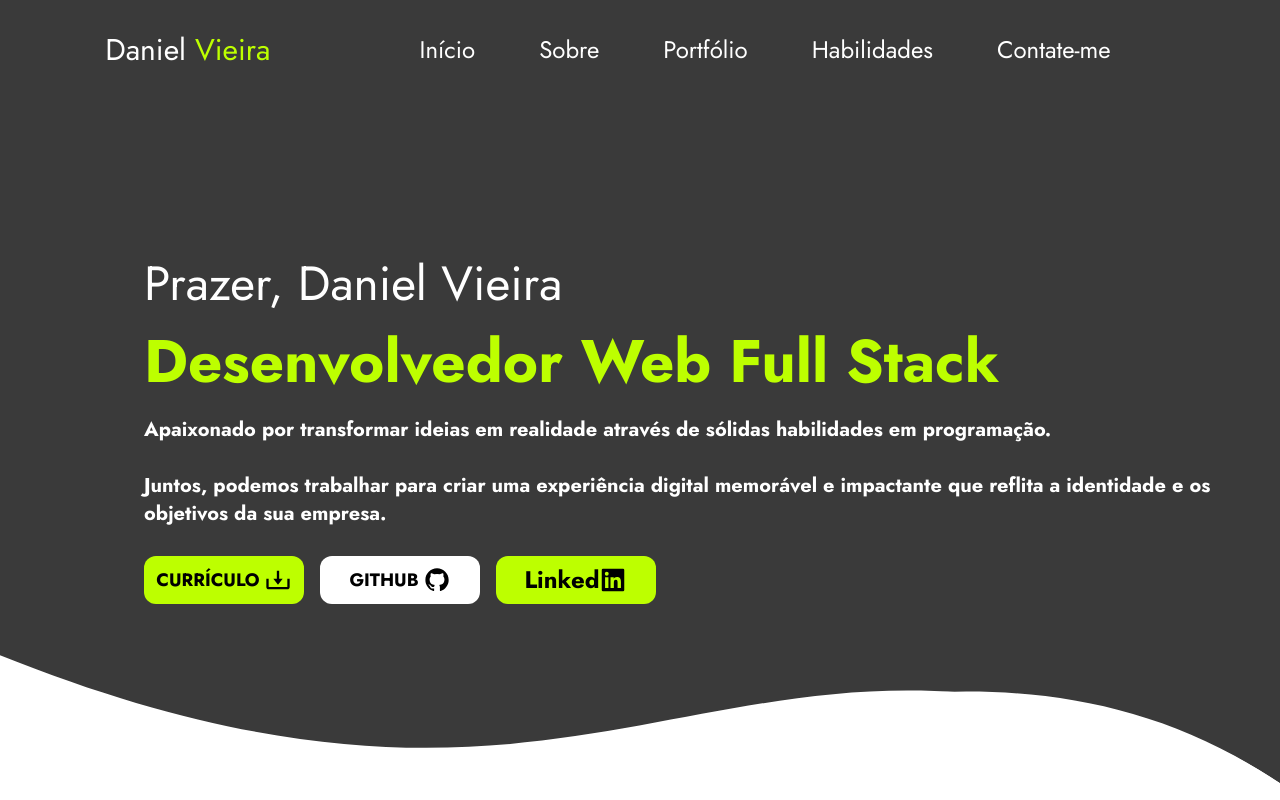
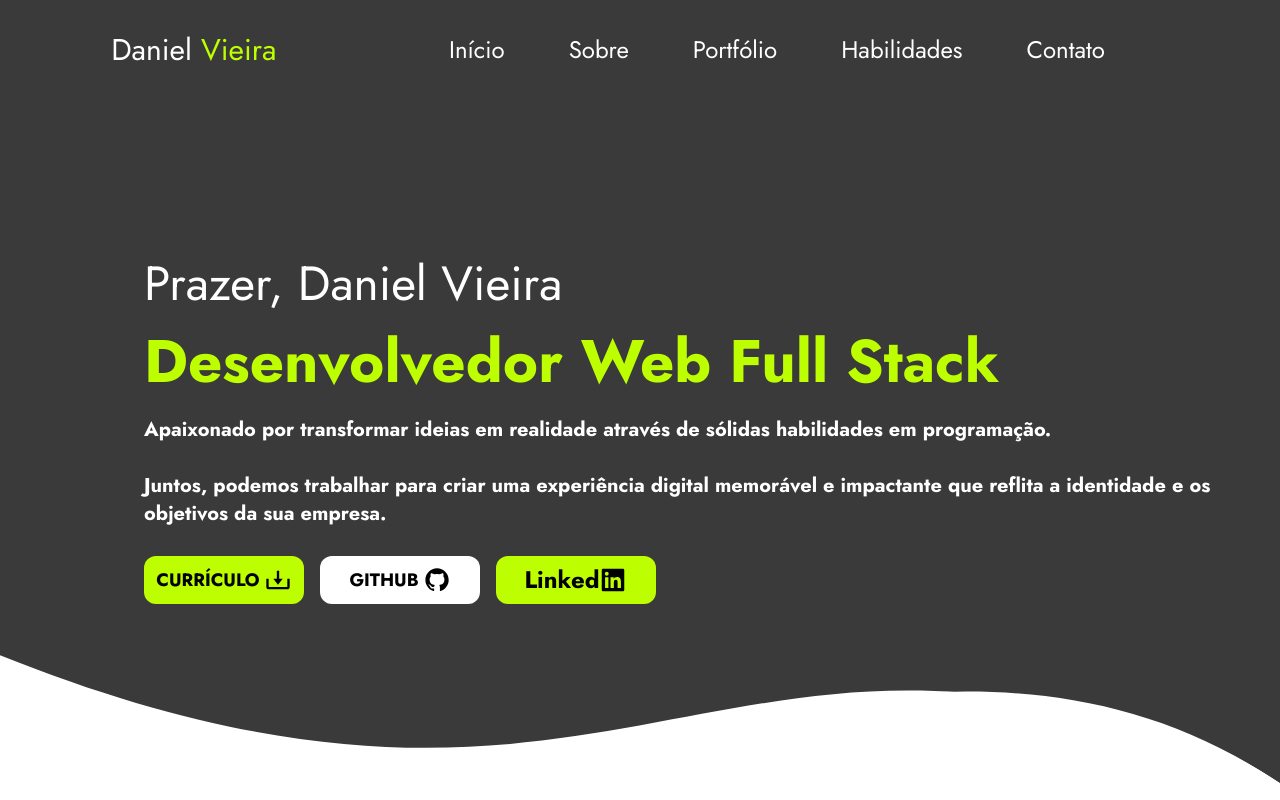
Before and after one commit to d-vieira/d-vieira-portfolio, a Next.js app: page / in a window 1280 px wide. Shown: the top 800 px of the page. Built offline with nearby package versions, Linux system fonts and the light colour scheme.

Commit message:
refactor: Contact section

```diff
--- a/src/app/page.tsx
+++ b/src/app/page.tsx
@@ -11,8 +11,10 @@ export default function Index() {
       <Hero />
       <About />
       <Portfolio />
-      <Skills />
-      <Contact />
+      <div className="bg-gradient-to-b from-myDarkGrey via-zinc-700 to-myLightGrey">
+        <Skills />
+        <Contact />
+      </div>
       <Footer />
     </main>
   );
--- a/src/components/Contact.tsx
+++ b/src/components/Contact.tsx
@@ -3,7 +3,6 @@ import EmailForm from "./EmailForm";
 export default function Contact() {
   return (
     <section className="flex flex-col items-center -mt-1">
-      <div className="w-full h-36 bg-gradient-to-b from-myDarkGrey to-white to-90% from-30%" />
       <div
         id="Contato"
         className="my-24 flex flex-col items-center gap-8 w-full "
@@ -11,7 +10,6 @@ export default function Contact() {
         <h3 className="text-myGreen text-5xl">Contato</h3>
         <EmailForm />
       </div>
-      <div className="w-full h-36 bg-gradient-to-b from-myDarkGrey to-white to-90% from-30% rotate-180" />
     </section>
   );
 }
--- a/src/components/Footer.tsx
+++ b/src/components/Footer.tsx
@@ -9,7 +9,7 @@ import Copyright from "./Copyright";
 
 export default function Footer() {
   return (
-    <div id="Contate-me" className="bg-myDarkGrey max-md:-mt-1">
+    <div className="bg-myDarkGrey max-md:-mt-1">
       <div className="flex ml-10 max-md:ml-0 max-md:flex-col max-md:items-center max-2xl:lg:mr-72">
         <DVLogo />
 
--- a/src/components/Skills.tsx
+++ b/src/components/Skills.tsx
@@ -8,7 +8,7 @@ import {
 
 export default function Skills() {
   return (
-    <div className="bg-myDarkGrey h-full flex flex-col items-center max-md:-mt-1">
+    <div className="h-full flex flex-col items-center max-md:-mt-1">
       <h1
         id="Habilidades"
         className="text-myLightGrey text-5xl text-center mt-32 mb-5"
--- a/src/utils/variables.ts
+++ b/src/utils/variables.ts
@@ -74,7 +74,7 @@ export const NAV_SECTIONS = [
   { name: "Sobre" },
   { name: "Portfólio" },
   { name: "Habilidades" },
-  { name: "Contate-me" },
+  { name: "Contato" },
 ];
 
 export const SOCIALS = [
```
